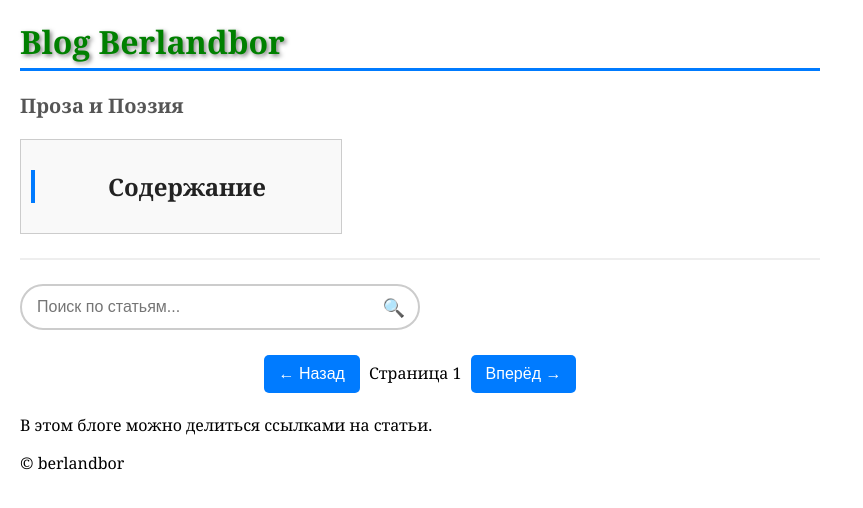
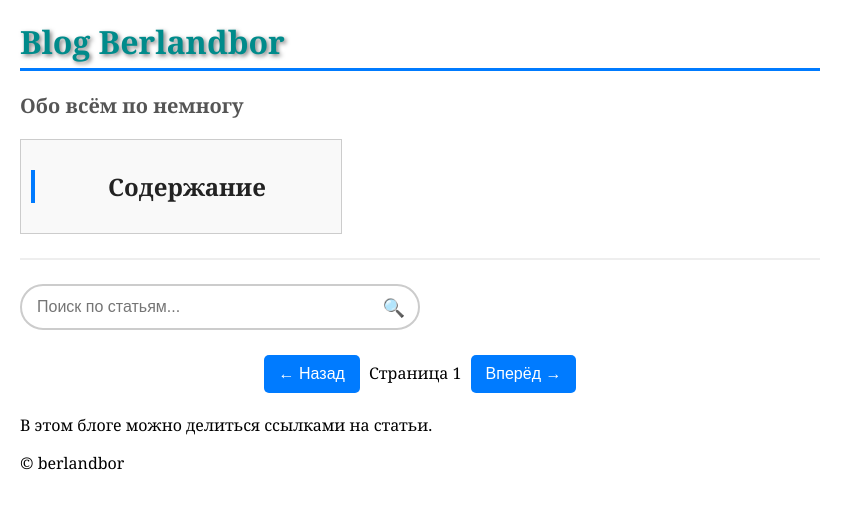
Before and after one commit to ttwp-project/BlogBerlandbor-, a plain HTML site: page index.html in a window 1280 px wide. Shown: the whole page, without its empty margins (0-863 px from the left). Drawn offline with Linux system fonts and the light colour scheme.

Commit message:
Update index.html

```diff
--- a/index.html
+++ b/index.html
@@ -11,8 +11,8 @@
 </head>
 
 <body>
-    <h1 style="color: green; text-shadow: 2px 2px 4px rgba(0, 0, 0, 0.5);">Blog Berlandbor</h1>
-    <h3>Проза и Поэзия</h3>
+    <h1 style="color: #008B8B; text-shadow: 2px 2px 4px rgba(0, 0, 0, 0.5);">Blog Berlandbor</h1>
+    <h3>Обо всём по немногу</h3>
 
 
     <!-- Оглавление (прокручиваемый блок) -->
```
